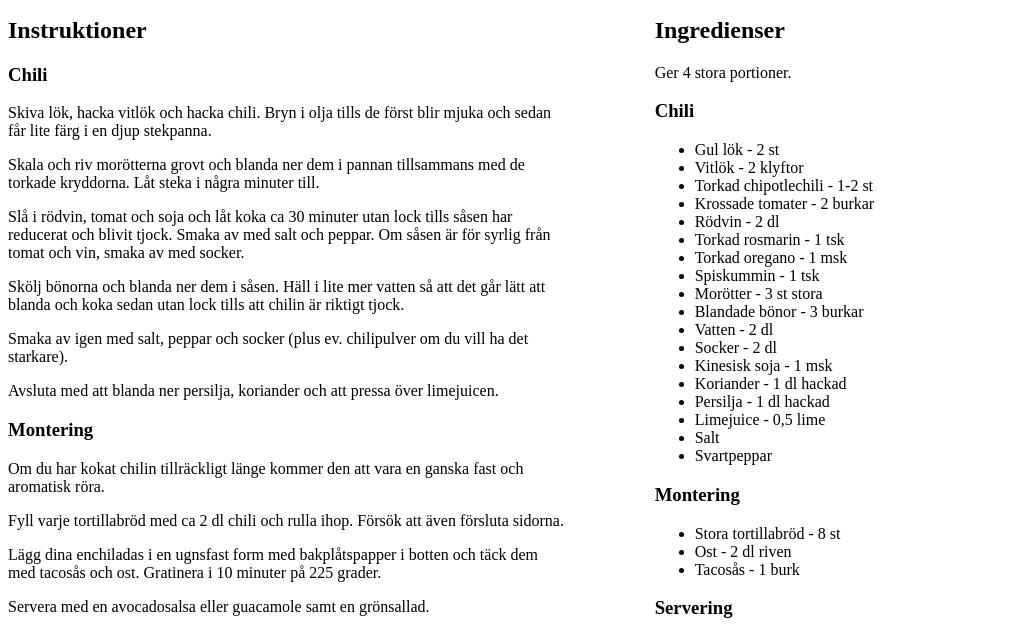
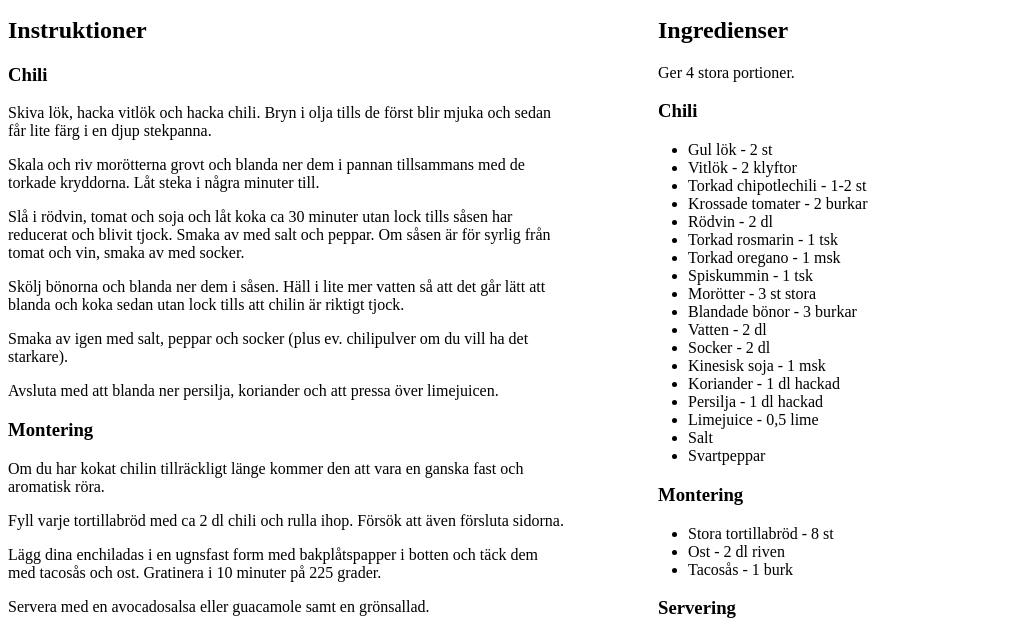
Before and after one commit to reinefjord/reinefjord.net-v3, a plain HTML site: page public/recipes/enchiladas-med-bönchili.html in a window 1280 px wide. Shown: the part 142-777 px from the top of the page, without its empty margins (0-1014 px from the left). Drawn offline with Linux system fonts and the light colour scheme.

Commit message:
better css

```diff
--- a/public/recipes/enchiladas-med-bönchili.html
+++ b/public/recipes/enchiladas-med-bönchili.html
@@ -42,7 +42,11 @@
       }
 
       #ingredients {
-        max-width: 50ch;
+        max-width: 30ch;
+      }
+
+      #ingredients ul {
+        padding-left: 30px;
       }
 
       #instructions {
@@ -52,12 +56,12 @@
       @media (min-width: 650px) {
         #recipe {
           max-width: 120ch;
-          grid-template-columns: 2fr 1fr;
-          grid-template-areas:
+          grid-template:
             "intro        ."
             "instructions ingredients";
           column-gap: 20px;
         }
+
         #introduction {
           grid-area: intro;
         }
```
